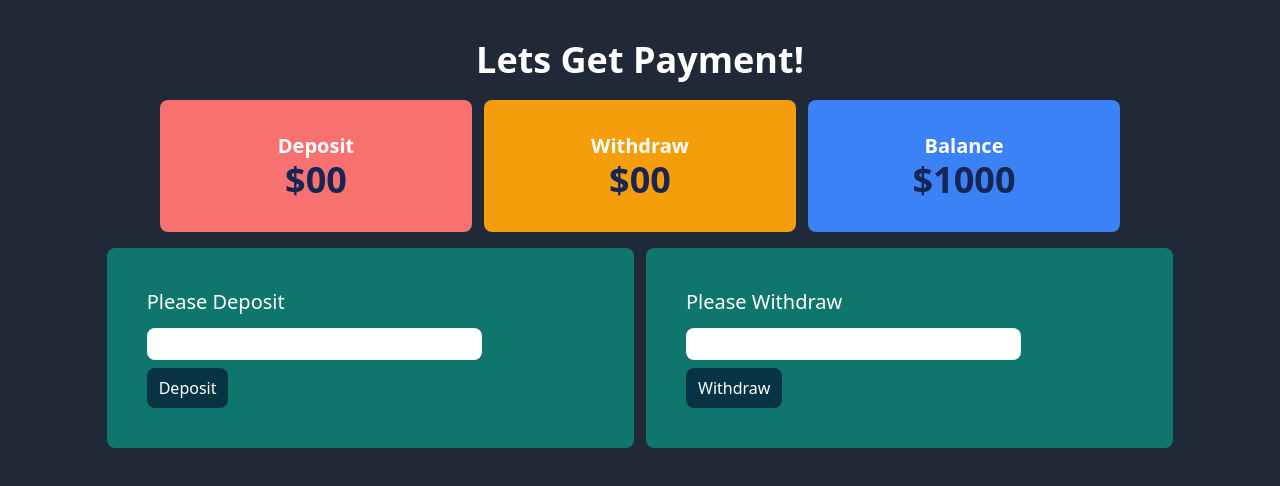
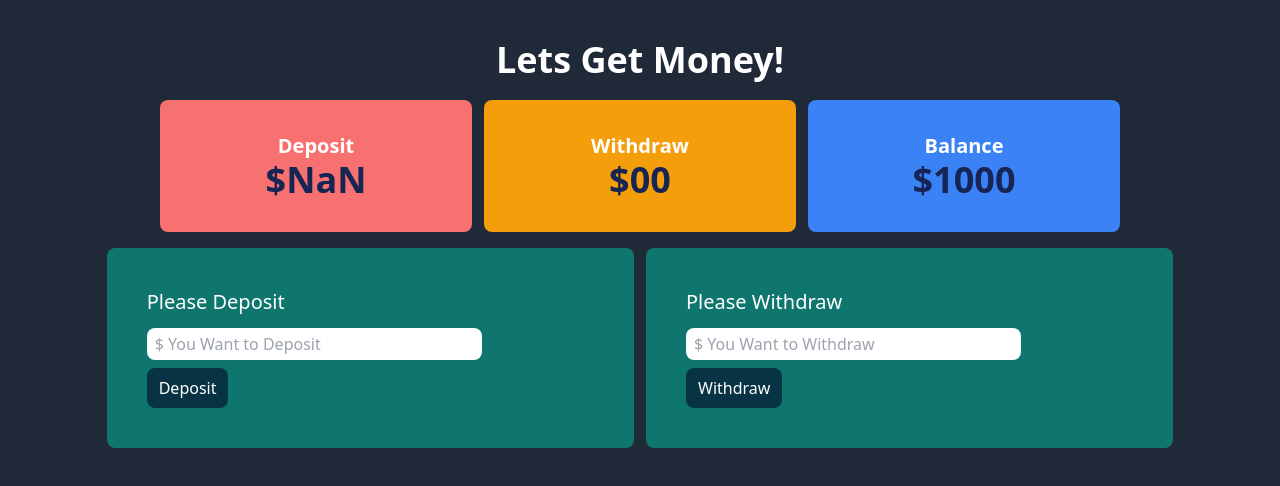
Before and after one commit to sabbir-noyon/bank_project_js_dom, a plain HTML site: page bank.html in a window 1280 px wide. Both pictures are taken after a click on the button "Deposit". Drawn offline with nearby package versions, Linux system fonts and the light colour scheme.

Commit message:
Deposit Calculation Has Been Completed

```diff
--- a/bank.html
+++ b/bank.html
@@ -8,7 +8,7 @@
 </head>
 <body class="bg-gray-800">
     <header>
-        <h1 class="text-center mt-10 text-4xl font-bold text-white">Lets Get <span class="text-white">Payment!</span></h1>
+        <h1 class="text-center mt-10 text-4xl font-bold text-white">Lets Get <span class="text-white">Money!</span></h1>
     </header>
 
     <main>
@@ -16,7 +16,7 @@
             <div class="containter  w-9/12 mx-auto grid grid-cols-3 gap-3 ">
                 <div class="bg-red-400 p-8 rounded-lg">
                     <h2 class="text-xl text-center text-white font-semibold">Deposit</h2>
-                    <h1 class="text-4xl text-center text-blue-950 font-semibold">$00</h1>
+                    <h1 class="text-4xl text-center text-blue-950 font-semibold">$<span id="deposit-amount-before">00</span></h1>
 
                 </div>
 
@@ -41,13 +41,14 @@
 
                 <div class="bg-teal-700 p-10 rounded-lg">
                     <h3 class="text-xl mb-3 font-medium text-white">Please Deposit</h3>
-                    <input class="block w-9/12 rounded-lg px-2 py-1" type="text" required>
-                    <button class= "bg-cyan-950 hover:bg-orange-800  text-white rounded-lg py-2 px-3 mt-2" type="submit">Deposit</button>
+                    <input id="input-for-deposit" class="block w-9/12 rounded-lg px-2 py-1" type="text" placeholder="$ You Want to Deposit" >
+                    <!-- deposit button click -->
+                    <button id="btn-deposit" class= "bg-cyan-950 hover:bg-orange-800  text-white rounded-lg py-2 px-3 mt-2" type="submit">Deposit</button>
                 </div>
 
                 <div class="bg-teal-700 p-10 rounded-lg">
                     <h3 class="text-xl mb-3 font-medium text-white">Please Withdraw</h3>
-                    <input class="block w-9/12 rounded-lg px-2 py-1" type="text" required>
+                    <input class="block w-9/12 rounded-lg px-2 py-1" type="text" placeholder="$ You Want to Withdraw">
                     <button class= "bg-cyan-950 hover:bg-orange-800  text-white rounded-lg py-2 px-3 mt-2" type="submit">Withdraw</button>
                 </div>
 
@@ -65,5 +66,6 @@
 
     </footer>
 
+  <script src="bank.js"></script>
 </body>
 </html>
--- /dev/null
+++ b/bank.js
@@ -0,0 +1,31 @@
+
+
+// FOR DEPOSIT
+
+document.getElementById('btn-deposit').addEventListener('click', function(){
+
+    const inputForDeposit = document.getElementById('input-for-deposit');
+
+    // input er value
+    const inputForDepositValue = inputForDeposit.value;
+
+    // (get korlam) deposit h3 tag er 00 er ghor
+    const depositAmountBefore = document.getElementById('deposit-amount-before');
+
+
+    // converting as parseFloat
+    const depositAmountBeforeConverted = parseFloat(depositAmountBefore.innerText);
+
+    const inputForDepositValueConverted = parseFloat(inputForDepositValue);
+
+    //(set korbo)
+
+
+    const newTotalValueOfDeposit = depositAmountBeforeConverted + inputForDepositValueConverted;
+    depositAmountBefore.innerText = newTotalValueOfDeposit;
+
+    // kaj hobar por input field clear korte
+    inputForDeposit.value ='';
+
+
+})
```
Also changed, not shown: script.js (line endings or trailing spaces).
